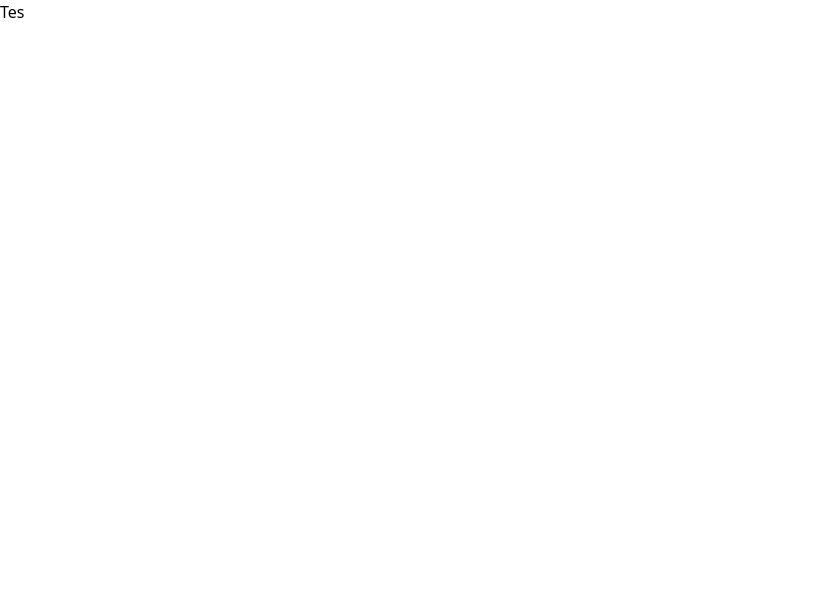
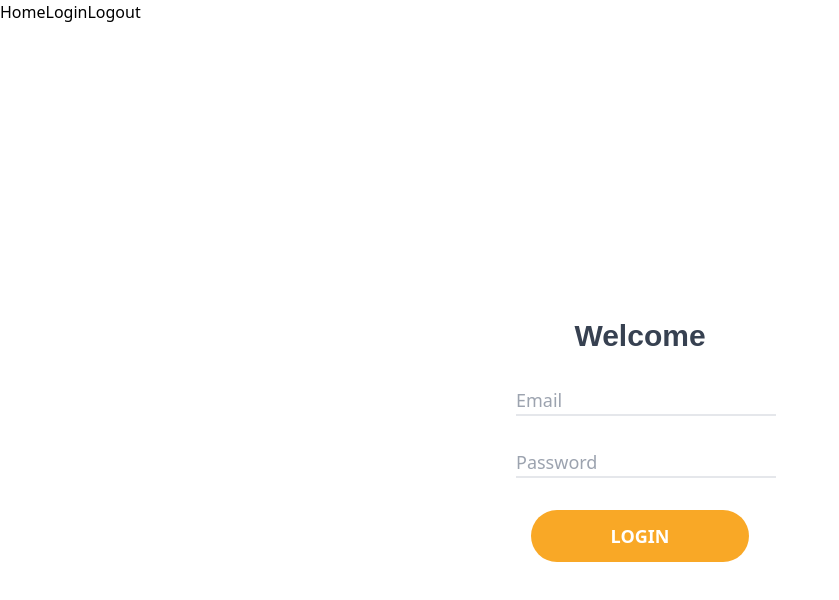
Before and after one commit to Flex-Blazing-Fox/e-commerce-cms-client, a Vue app: page /login in a window 1280 px wide. Before the commit this address had no page. Shown: the top 600 px of the page, without its empty margins (0-839 px from the left). Built offline with nearby package versions, Linux system fonts and the light colour scheme.

Commit message:
finish login page and reroute to home

```diff
--- a/src/App.vue
+++ b/src/App.vue
@@ -1,14 +1,25 @@
 <template>
-  <Navbar></Navbar>
+  <router-link to="/">Home</router-link>
+  <router-link to="/login" @submitLogin="submitLogin">Login</router-link>
+  <router-link to="/add" v-if="isAdmin">Add</router-link>
+  <a class="cursor-pointer" @click.prevent="logout">Logout</a>
   <router-view />
 </template>
 
 <script>
-import Navbar from "../src/components/Navbar.vue";
-
 export default {
   name: "App",
-  components: { Navbar },
+  data() {
+    return {
+      isAdmin: localStorage.isAdmin === true ? true : false,
+    };
+  },
+  methods: {
+    logout() {
+      localStorage.removeItem("access_token");
+      localStorage.removeItem("isAdmin");
+    },
+  },
 };
 </script>
 
--- a/src/components/Navbar.vue
+++ /dev/null
@@ -1,11 +0,0 @@
-<template>
-  <div>
-      Tes
-  </div>
-</template>
-
-<script>
-export default {
-  name: "Navbar",
-};
-</script>
--- a/src/router/index.js
+++ b/src/router/index.js
@@ -1,5 +1,6 @@
 import { createRouter, createWebHistory } from 'vue-router'
 import Home from '../views/Home.vue'
+
 
 const routes = [
   {
@@ -7,6 +8,11 @@ const routes = [
     name: 'Home',
     component: Home
   },
+  {
+    path: '/login',
+    name: 'Login',
+    component: () => import('../views/Login.vue')
+  }
 ]
 
 const router = createRouter({
--- a/src/views/Home.vue
+++ b/src/views/Home.vue
@@ -1,12 +1,42 @@
 <template>
-  <div class="home"></div>
+  <div class="container">
+    <div></div>
+  </div>
 </template>
 
 <script>
 // @ is an alias to /src
+import axios from "axios";
+axios.defaults.baseURL = "http://localhost:3000";
 
 export default {
   name: "Home",
   components: {},
+  data() {
+    return {
+      products: [],
+    };
+  },
+  methods: {
+    getProducts() {
+      axios({
+        method: "GET",
+        url: "/product",
+        headers: {
+          "Content-Type": "application/json",
+          access_token: localStorage.access_token,
+        },
+      })
+        .then(({ data }) => {
+          this.products = data;
+        })
+        .catch((err) => {
+          console.log(err);
+        });
+    },
+  },
+  created() {
+    this.getProducts();
+  },
 };
 </script>
--- a/src/views/Login.vue
+++ b/src/views/Login.vue
@@ -0,0 +1,123 @@
+<template>
+  <div class="w-screen h-screen flex flex-col justify-center items-center">
+    <form
+      class="w-full flex flex-col justify-center items-center"
+      id="form-login"
+      @submit.prevent="submitLogin"
+    >
+      <h2 class="text-3xl my-8 font-semibold font-display text-gray-700">
+        Welcome
+      </h2>
+      <div>
+        <i class="fa fa-user text-primarycolor text-xl"></i>
+        <input
+          class="
+            border-b-2
+            outline-none
+            focus:border-primarycolor
+            text-md
+            transition-all
+            duration-500
+            text-lg
+            ml-3
+          "
+          type="text"
+          placeholder="Email"
+          id="login-email"
+          v-model="user.email"
+        />
+      </div>
+      <div class="mt-8">
+        <i class="fa fa-lock text-primarycolor text-xl"></i>
+        <input
+          class="
+            border-b-2
+            outline-none
+            focus:border-primarycolor
+            text-md
+            transition-all
+            duration-500
+            text-lg
+            ml-3
+          "
+          type="password"
+          placeholder="Password"
+          id="login-password"
+          v-model="user.password"
+        />
+      </div>
+      <div
+        class="mt-8 w-50 text-sm text-red-400"
+        id="login-error-message"
+        v-if="errorMessage"
+      >
+        {{ errorMessage }}
+      </div>
+      <div class="mt-8">
+        <div>
+          <input
+            class="
+              bg-primarycolor
+              text-white
+              rounded-full
+              px-20
+              py-3
+              text-lg
+              font-bold
+              uppercase
+              transform
+              hover:translate-y-1
+              transition-all
+              duration-500
+              cursor-pointer
+            "
+            type="submit"
+            value="Login"
+          />
+        </div>
+      </div>
+    </form>
+  </div>
+</template>
+
+<script>
+import axios from "axios";
+axios.defaults.baseURL = "http://localhost:3000";
+export default {
+  name: "Login",
+  data() {
+    return {
+      user: {
+        email: "",
+        password: "",
+      },
+    };
+  },
+  methods: {
+    submitLogin() {
+      axios({
+        method: "POST",
+        url: "/user/login",
+        headers: {
+          "Content-Type": "application/json",
+        },
+        data: this.user,
+      })
+        .then(({ data }) => {
+          localStorage.access_token = data.access_token;
+          data.role === "admin"
+            ? (localStorage.isAdmin = true)
+            : (localStorage.isAdmin = false);
+          this.$router.push({ path: "/" });
+        })
+        .catch((err) => {
+          this.errorMessage = err.response.data.error[0];
+        })
+        .finally(() => {
+          this.user.email = "";
+          this.user.password = "";
+        });
+    },
+  },
+};
+</script>
```
Also changed, not shown: src/assets/avatar.svg (added).
